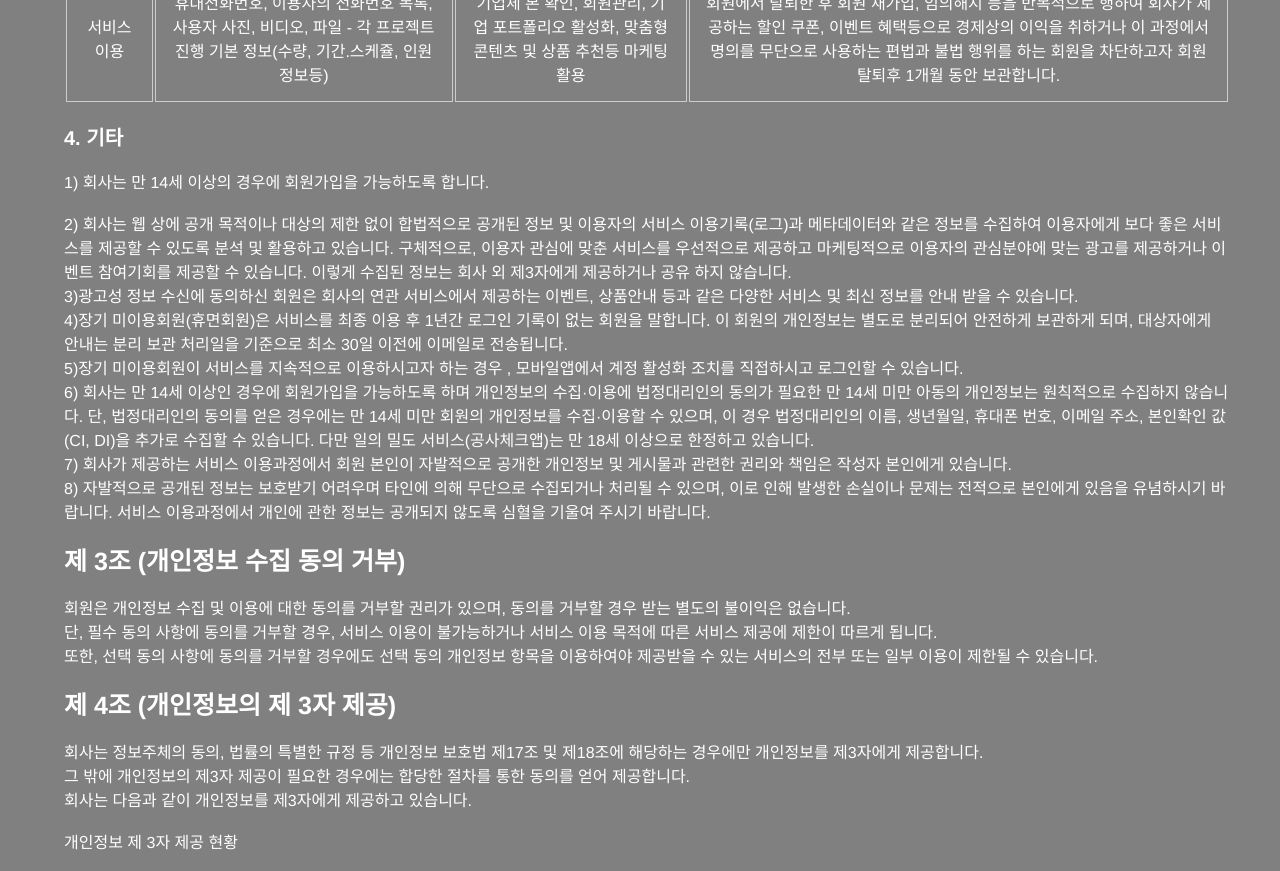
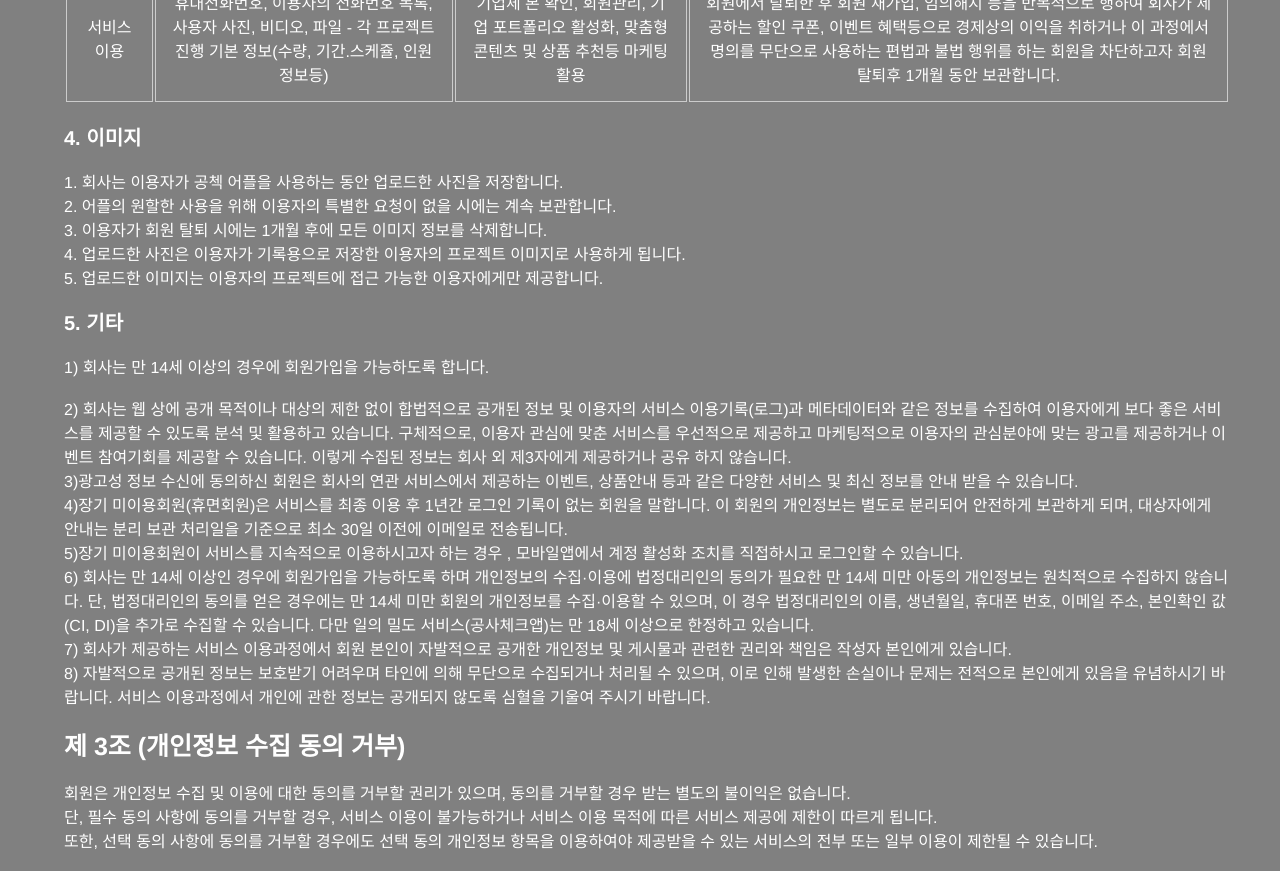
Before and after one commit to olzrl1/vue_front, a Vue app in the folder VueCorrection/web-page-project/: page /Policy in a window 1280 px wide. Shown: the part 3040-3911 px from the top of the page. Built offline with nearby package versions, Linux system fonts and the light colour scheme.

Commit message:
no message

```diff
--- a/VueCorrection/web-page-project/src/components/page/SubPage/PolicyPage.vue
+++ b/VueCorrection/web-page-project/src/components/page/SubPage/PolicyPage.vue
@@ -130,7 +130,15 @@
                     <td>회원에서 탈퇴한 후 회원 재가입, 임의해지 등을 반복적으로 행하여 회사가 제공하는 할인 쿠폰, 이벤트 혜택등으로 경제상의 이익을 취하거나 이 과정에서 명의를 무단으로 사용하는 편법과 불법 행위를 하는 회원을 차단하고자 회원 탈퇴후 1개월 동안 보관합니다. </td>
                 </tr>
             </table><br>
-            <div class="Sub">4. 기타 </div><br>
+
+            <div class="Sub">4. 이미지 </div><br>
+            <div>1. 회사는 이용자가 공첵 어플을 사용하는 동안 업로드한 사진을 저장합니다. </div>
+            <div>2. 어플의 원할한 사용을 위해 이용자의 특별한 요청이 없을 시에는 계속 보관합니다. </div>
+            <div>3. 이용자가 회원 탈퇴 시에는 1개월 후에 모든 이미지 정보를 삭제합니다. </div>
+            <div>4. 업로드한 사진은 이용자가 기록용으로 저장한 이용자의 프로젝트 이미지로 사용하게 됩니다. </div>
+            <div>5. 업로드한 이미지는 이용자의 프로젝트에 접근 가능한 이용자에게만 제공합니다. </div><br>
+
+            <div class="Sub">5. 기타 </div><br>
             <div>1) 회사는  만 14세 이상의 경우에 회원가입을 가능하도록 합니다.</div><br>
             <div>
                 2) 회사는 웹 상에 공개 목적이나 대상의 제한 없이 합법적으로 공개된 정보 및 이용자의 서비스 이용기록(로그)과 메타데이터와 같은 정보를 수집하여 이용자에게 보다 좋은 서비스를 제공할 수 있도록 분석 및 활용하고 있습니다. 구체적으로, 이용자 관심에 맞춘 서비스를 우선적으로 제공하고 마케팅적으로 이용자의 관심분야에 맞는 광고를 제공하거나 이벤트 참여기회를 제공할 수 있습니다. 이렇게 수집된 정보는 회사 외 제3자에게 제공하거나 공유 하지 않습니다. <br>
@@ -153,6 +161,9 @@
             <div>
                 8) 자발적으로 공개된 정보는 보호받기 어려우며 타인에 의해 무단으로 수집되거나 처리될 수 있으며, 이로 인해 발생한 손실이나 문제는 전적으로 본인에게 있음을 유념하시기 바랍니다. 서비스 이용과정에서 개인에 관한 정보는 공개되지 않도록 심혈을 기울여 주시기 바랍니다.
             </div><br>
+
+
+
         </article>
 
         <article>
```
